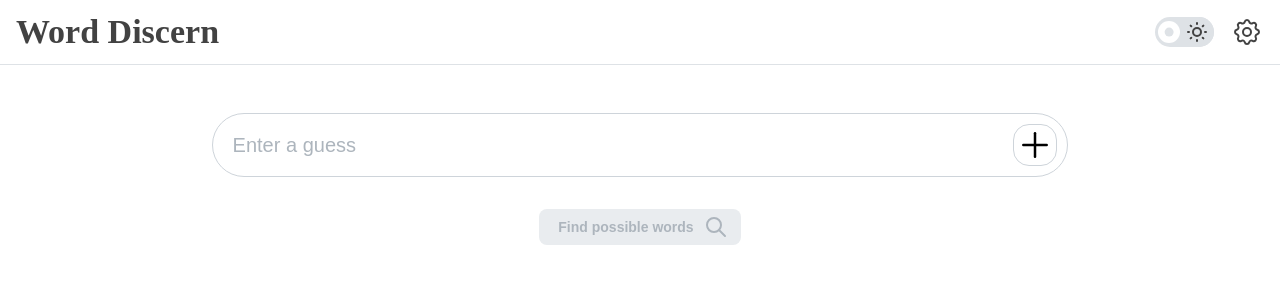
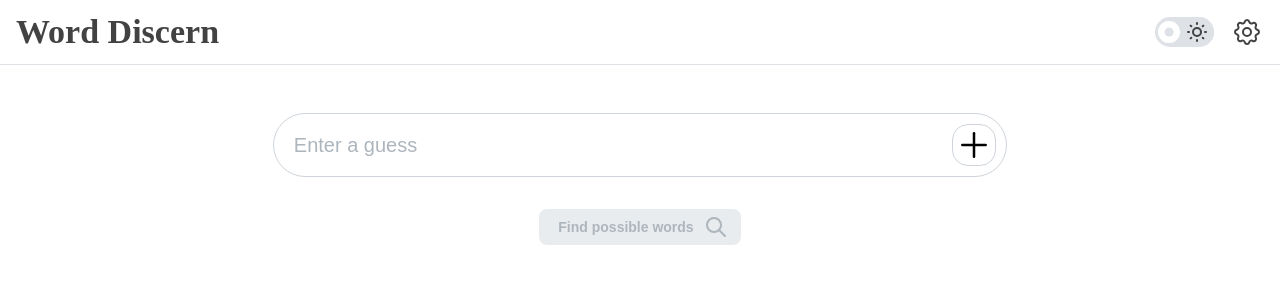
Before and after one commit to dLogan807/word-discern, a React (Vite) app: page / in a window 1280 px wide. Shown: the top 300 px of the page. Built offline with nearby package versions, Linux system fonts and the light colour scheme.

Commit message:
adjust guess input width

```diff
--- a/src/components/Guesses/GuessInputList/GuessInputList.module.css
+++ b/src/components/Guesses/GuessInputList/GuessInputList.module.css
@@ -11,11 +11,11 @@
 }
 
 .guess_autocomplete_root {
-  width: 50%;
+  width: 40%;
   height: 4rem;
 
   @media (max-width: $mantine-breakpoint-md) {
-    width: 70%;
+    width: 60%;
   }
 
   @media (max-width: $mantine-breakpoint-sm) {
```
